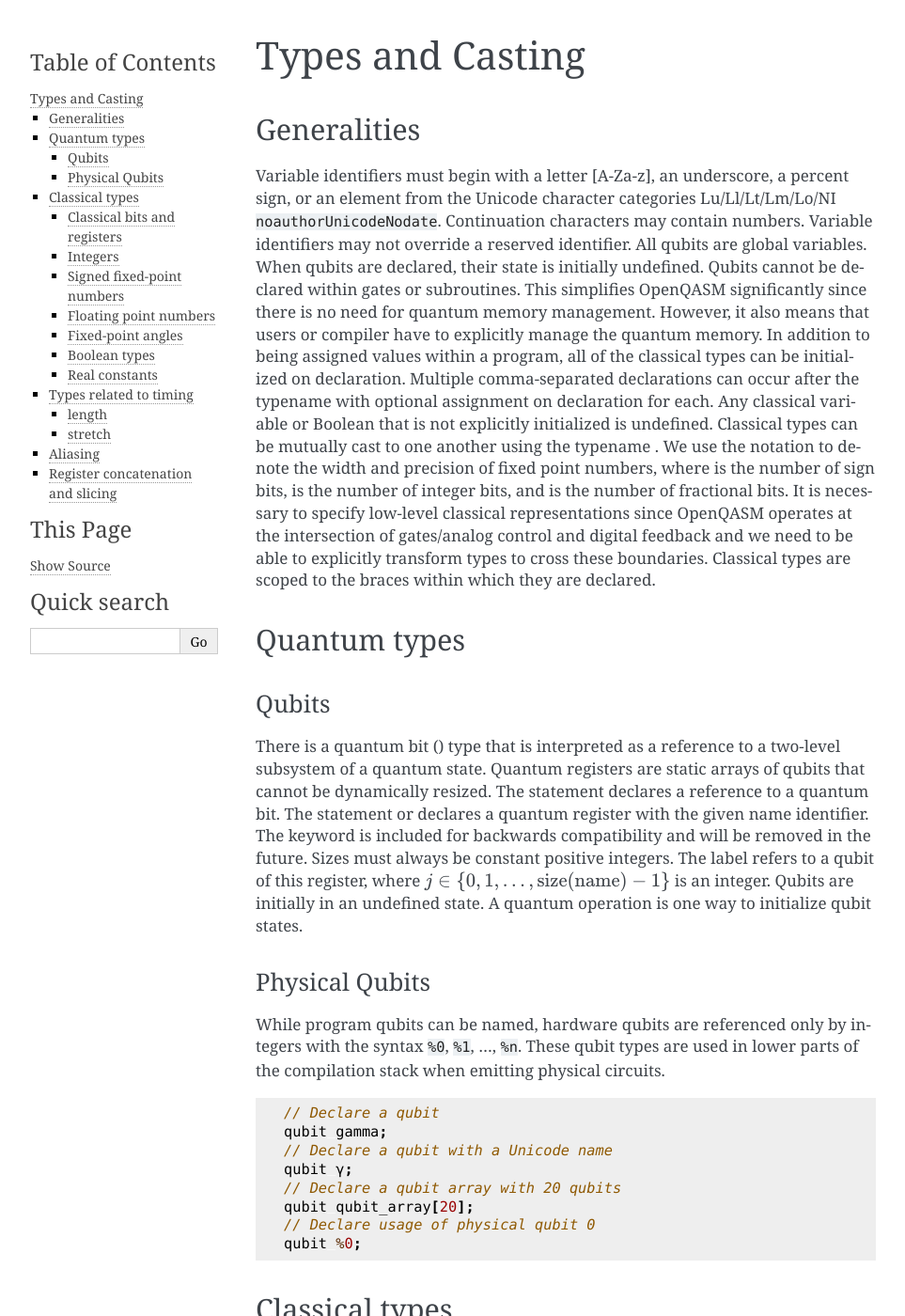
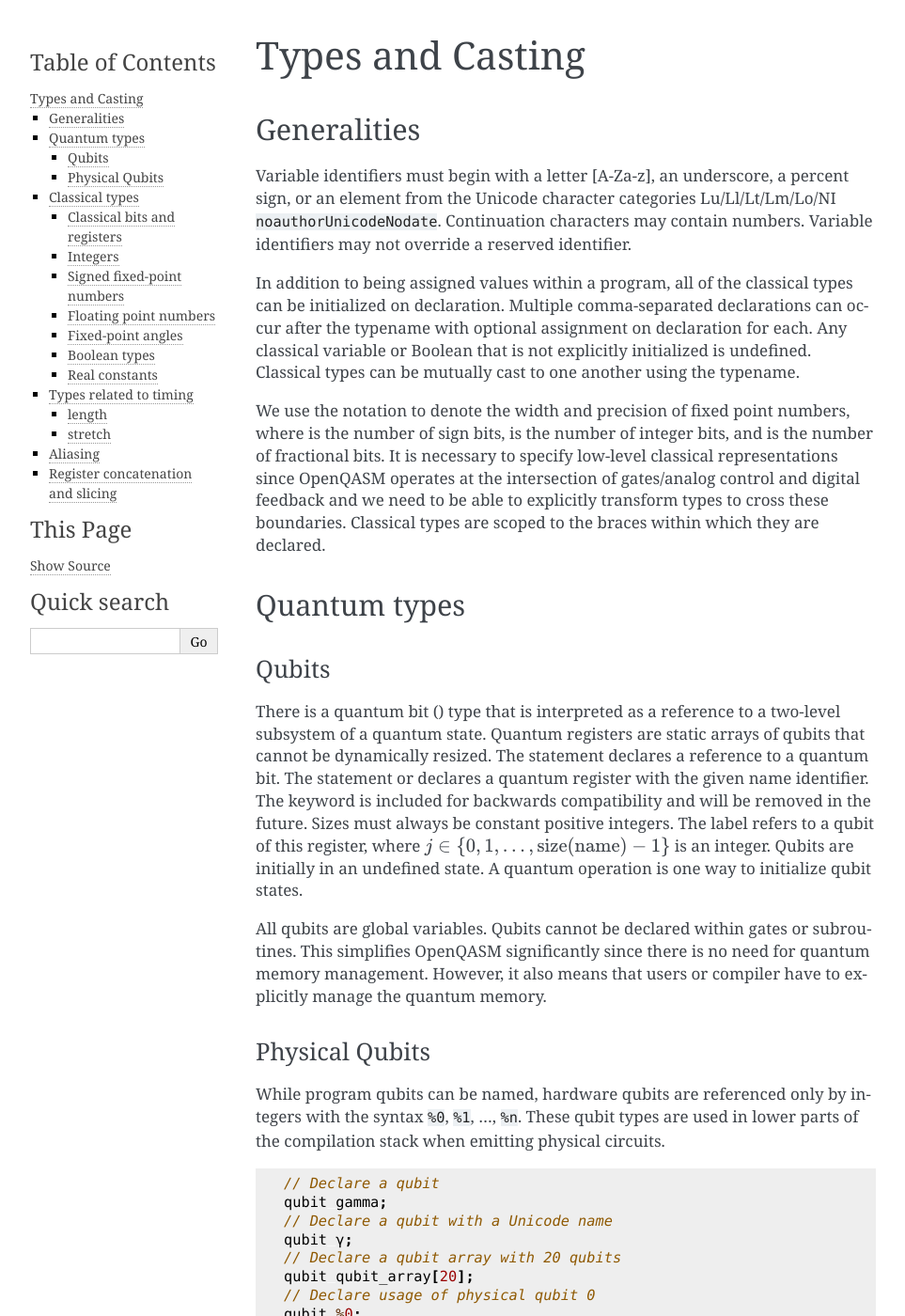
Before and after one commit to openqasm/openqasm, a Sphinx documentation site: the page built from source/language/types.rst, in a window 1280 px wide and 1400 px high. Shown: the whole window at 94% size, without its empty margins (148-1111 px from the left). Built offline with Sphinx 7.4.7, drawn with Linux system fonts in a browser that asks for light colours; cross-references to code outside the pages are shown as plain code; some of the changed lines change nothing that is shown; some of the changed text lies outside the part shown.

Commit message:
reorganize the Quantum types statement moving parts from Generalities

```diff
--- a/source/language/types.rst
+++ b/source/language/types.rst
@@ -12,19 +12,17 @@ Variable identifiers must begin with a letter [A-Za-z], an underscore, a
 percent sign, or an element from the Unicode character categories
 Lu/Ll/Lt/Lm/Lo/NI :cite:`noauthorUnicodeNodate`.
 Continuation characters may contain numbers. Variable identifiers may
-not override a reserved identifier. All qubits are global variables.
-When qubits are declared, their state is initially undefined. Qubits
-cannot be declared within gates or subroutines. This simplifies OpenQASM
-significantly since there is no need for quantum memory management.
-However, it also means that users or compiler have to explicitly manage
-the quantum memory. In addition to being assigned values within a
-program, all of the classical types can be initialized on declaration.
-Multiple comma-separated declarations can occur after the typename with
-optional assignment on declaration for each. Any classical variable or
-Boolean that is not explicitly initialized is undefined. Classical types
-can be mutually cast to one another using the typename . We use the
-notation to denote the width and precision of fixed point numbers, where
-is the number of sign bits, is the number of integer bits, and is the
+not override a reserved identifier.
+
+In addition to being assigned values within a program, all of the classical
+types can be initialized on declaration. Multiple comma-separated declarations
+can occur after the typename with optional assignment on declaration for each.
+Any classical variable or Boolean that is not explicitly initialized is
+undefined. Classical types can be mutually cast to one another using the
+typename.
+
+We use the notation to denote the width and precision of fixed point numbers,
+where is the number of sign bits, is the number of integer bits, and is the
 number of fractional bits. It is necessary to specify low-level
 classical representations since OpenQASM operates at the intersection of
 gates/analog control and digital feedback and we need to be able to
@@ -48,6 +46,12 @@ of this register, where
 :math:`j\in \{0,1,\dots,\mathrm{size}(\mathrm{name})-1\}` is an integer.
 Qubits are initially in an undefined state. A quantum operation is one
 way to initialize qubit states.
+
+All qubits are global variables.
+Qubits cannot be declared within gates or subroutines. This simplifies OpenQASM
+significantly since there is no need for quantum memory management.
+However, it also means that users or compiler have to explicitly manage
+the quantum memory.
 
 Physical Qubits
 ~~~~~~~~~~~~~~~
@@ -303,7 +307,7 @@ variables whose values may only be known at run time.
    let sliced = concatenated[0:6];
    // Every second qubit
    let every_second = concatenated[0:2:12];
-   // example using negative ranges to take the last 3 elements
+   // Using negative ranges to take the last 3 elements
    let last_three = two[-4:-1];
-   // example how concatenate two alias in another one
+   // Concatenate two alias in another one
    let both = sliced || last_three;
```
